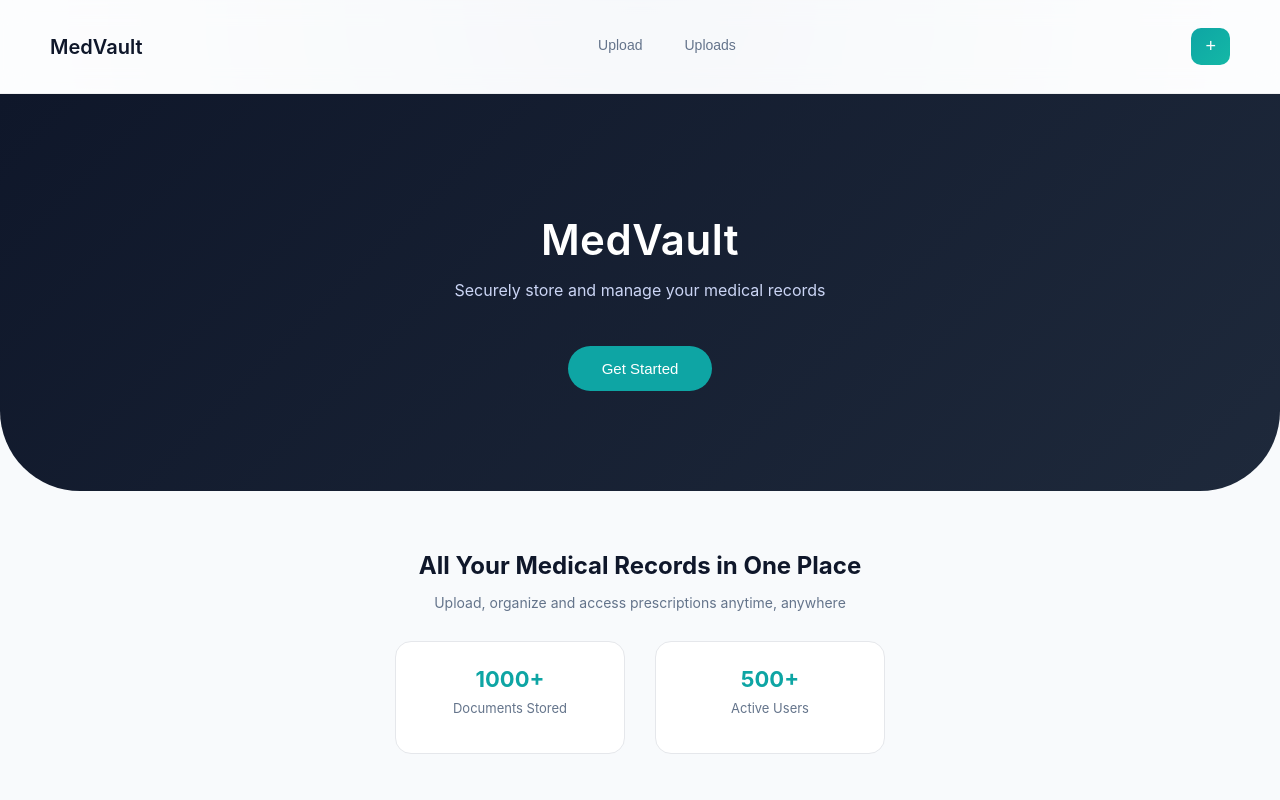
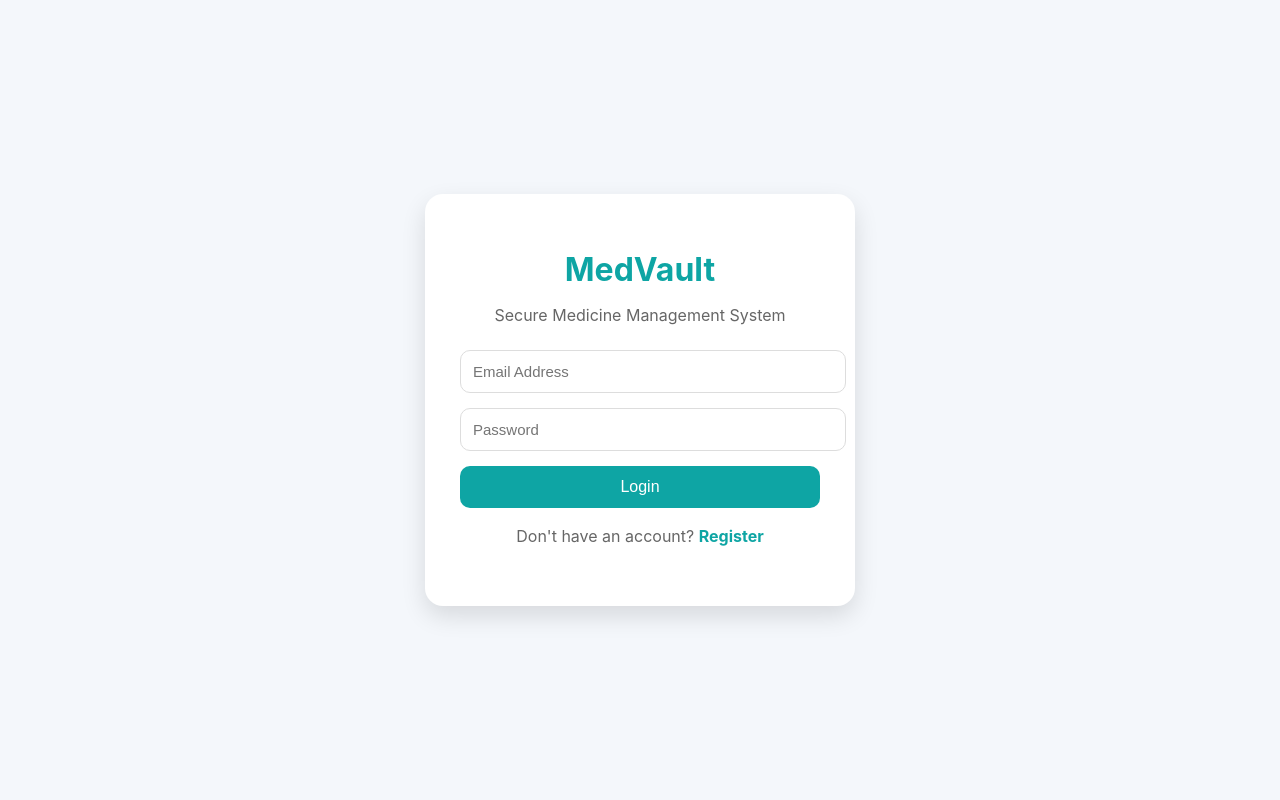
Before and after one commit to vaishkini19/aec-assignment, a React (Create React App) app in the folder frontend/: page / in a window 1280 px wide. Shown: the top 800 px of the page. Built offline with nearby package versions, Linux system fonts and the light colour scheme; no server answers.

Commit message:
Added login page UI

```diff
--- a/frontend/src/App.js
+++ b/frontend/src/App.js
@@ -1,13 +1,15 @@
 import React, { useRef, useState, useEffect } from "react";
 import Header from "./components/Header";
 import Gallery from "./components/Gallery";
-import Home from "./components/Home";   // ✅ HERE
+import Home from "./components/Home";
+import Login from "./components/Login"; // ✅ HERE
 import "./App.css";
 
 function App() {
   const [files, setFiles] = useState([]);
   const [view, setView] = useState("home");
   const inputRef = useRef();
+  const [loggedIn, setLoggedIn]=useState(false);
 
 
 
@@ -56,6 +58,11 @@ function App() {
 
   setView("uploads");
 };
+if(!loggedIn){
+  return <Login onLogin={()=>
+    setLoggedIn(true)}/>
+  }
+
 
   return (
   <div>
--- /dev/null
+++ b/frontend/src/Login.css
@@ -0,0 +1,66 @@
+.login-container{
+    height:100vh;
+    display:flex;
+    justify-content:center;
+    align-items:center;
+    background:#f4f7fb;
+}
+
+.login-card{
+    width:360px;
+    background:white;
+    padding:35px;
+    border-radius:18px;
+    box-shadow:0 10px 25px rgba(0,0,0,0.12);
+    text-align:center;
+}
+
+.login-card h1{
+    color:#0ea5a4;
+    margin-bottom:8px;
+}
+
+.login-card p{
+    color:#666;
+    margin-bottom:25px;
+}
+
+.login-card input{
+    width:100%;
+    padding:12px;
+    margin-bottom:15px;
+    border:1px solid #ddd;
+    border-radius:10px;
+    outline:none;
+    font-size:15px;
+}
+
+.login-card input:focus{
+    border-color:#0ea5a4;
+}
+
+.login-card button{
+    width:100%;
+    padding:12px;
+    border:none;
+    border-radius:10px;
+    background:#0ea5a4;
+    color:white;
+    font-size:16px;
+    cursor:pointer;
+    transition:.3s;
+}
+
+.login-card button:hover{
+    background:#0ea5a4;
+}
+
+.register{
+    margin-top:18px;
+}
+
+.register span{
+    color:#0ea5a4;
+    font-weight:bold;
+    cursor:pointer;
+}
--- /dev/null
+++ b/frontend/src/components/Login.jsx
@@ -0,0 +1,30 @@
+import "../Login.css";
+
+function Login({ onLogin }) {
+  return (
+    <div className="login-container">
+      <div className="login-card">
+        <h1>MedVault</h1>
+        <p>Secure Medicine Management System</p>
+
+        <input
+          type="email"
+          placeholder="Email Address"
+        />
+
+        <input
+          type="password"
+          placeholder="Password"
+        />
+
+        <button onClick={onLogin}>Login</button>
+
+        <p className="register">
+          Don't have an account? <span>Register</span>
+        </p>
+      </div>
+    </div>
+  );
+}
+
+export default Login;
```
